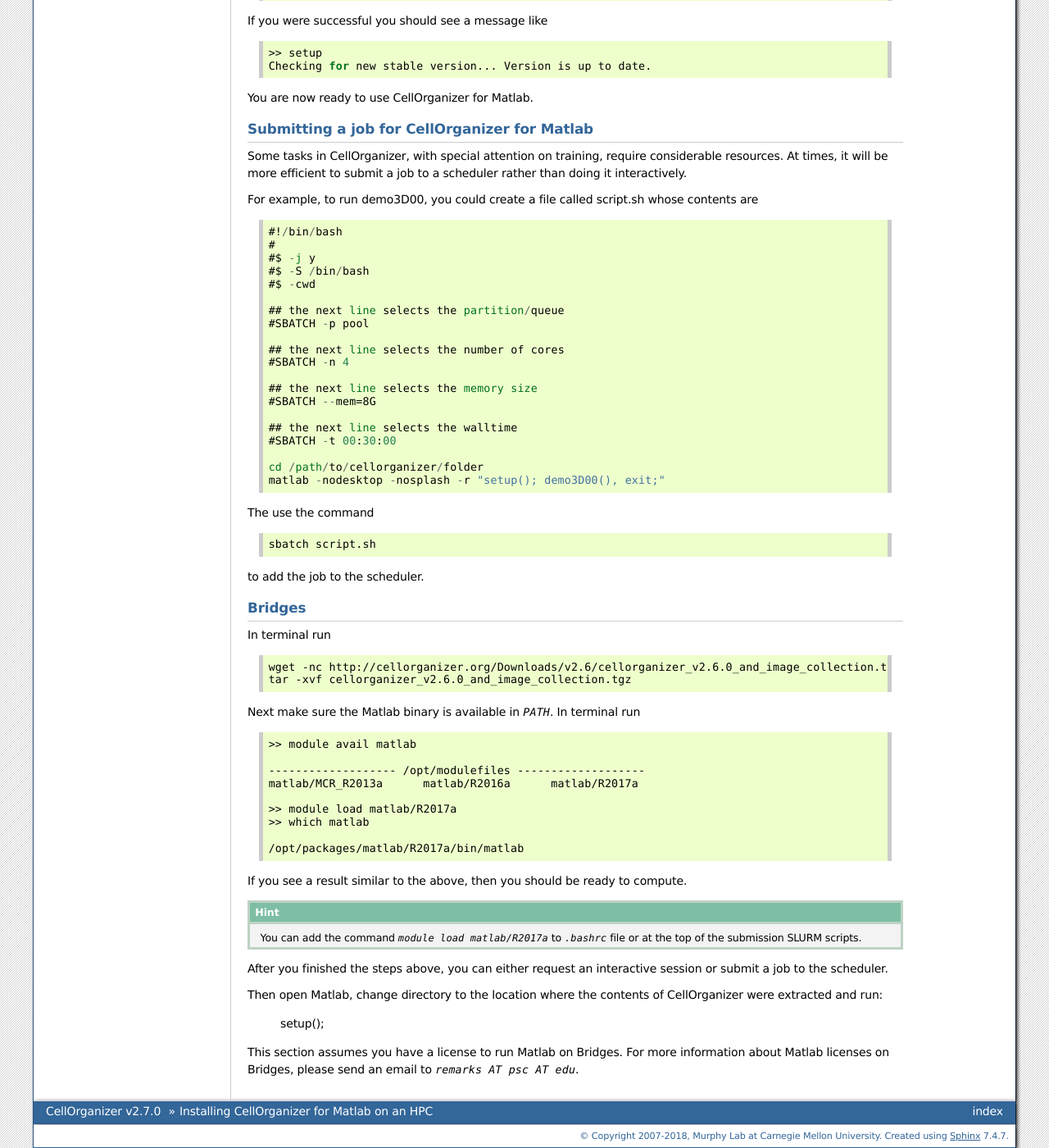
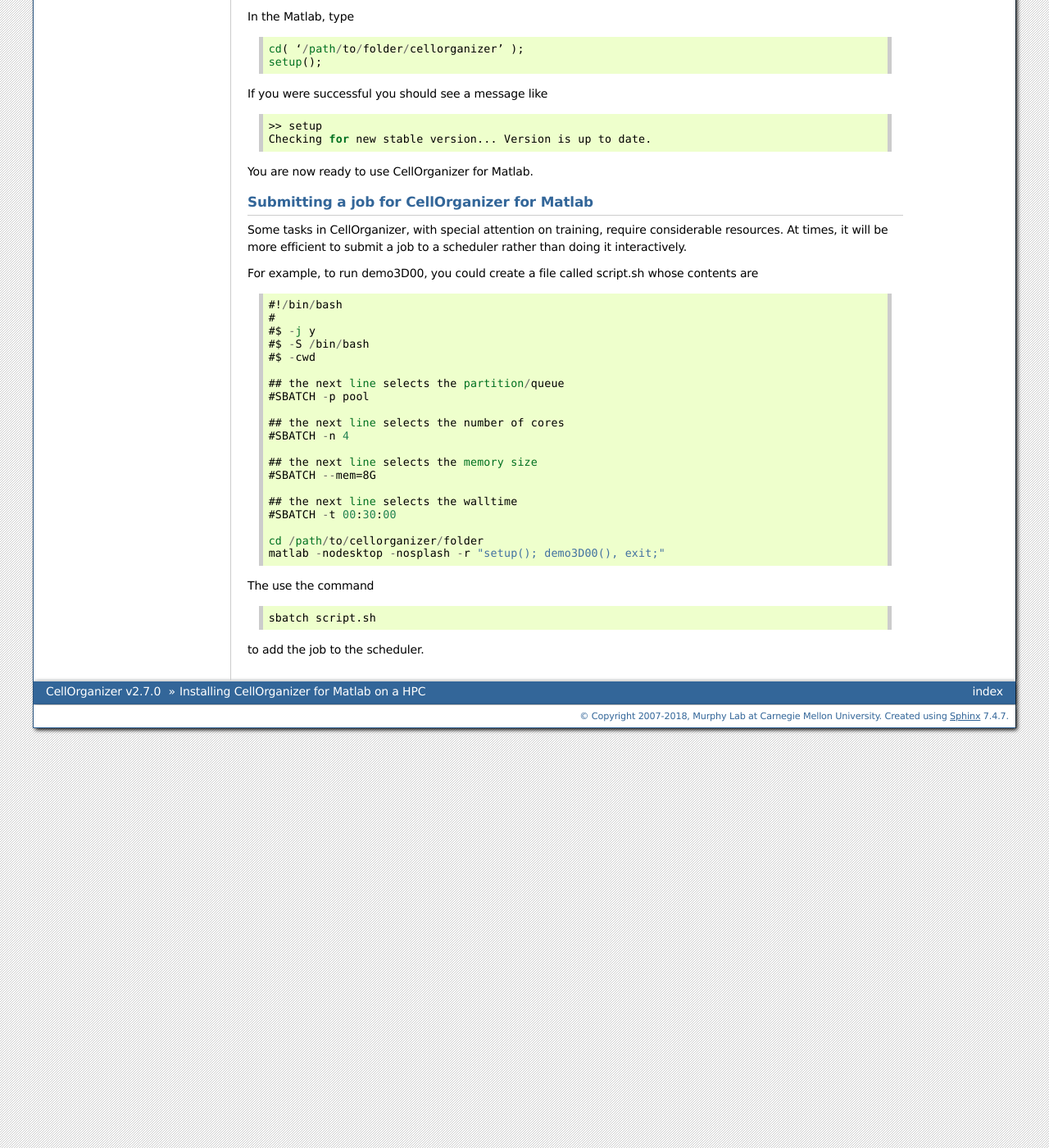
Before and after one commit to murphygroup/cellorganizer-documentation_old, a Sphinx documentation site: the page built from source/chapters/hpc/index.rst, in a window 1280 px wide and 1400 px high, scrolled down 1411 px. Shown: the whole window at 82% size. Built offline with Sphinx 7.4.7, drawn with Linux system fonts in a browser that asks for light colours; pages that are not in the unit, such as notebooks, are missing from menus; some of the changed text lies outside the part shown.

Commit message:
Updated HPC

```diff
--- a/source/chapters/hpc/index.rst
+++ b/source/chapters/hpc/index.rst
@@ -1,5 +1,5 @@
-Installing CellOrganizer for Matlab on an HPC
-*********************************************
+Installing CellOrganizer for Matlab on a HPC
+********************************************
 
 Requirements
 ------------
@@ -52,12 +52,20 @@
 The next instructions assume the HPC cluster you have access to uses `SLURM <https://slurm.schedmd.com/>`_ as its default scheduler.
 
 .. IMPORTANT::
-	Using CellOrganizer for Matlab on all possible schedulers is beyong the scope of this document, however feel free to contact us through the mailing list and we will do our best to help you.
+	Using CellOrganizer for Matlab on all possible popular schedulers is beyond the scope of this document, however feel free to contact us through the mailing list and we will do our best to help you.
 
 Using CellOrganizer for Matlab interactively
 ~~~~~~~~~~~~~~~~~~~~~~~~~~~~~~~~~~~~~~~~~~~~
 
-To start using CellOrganizer, start a Matlab session and change directory to the location of CellOrganizer and run setup.m.
+Use `srun <https://slurm.schedmd.com/srun.html>`_ or `salloc <https://slurm.schedmd.com/salloc.html>`_ to allocate resources to start Matlab.
+
+For example
+
+.. code-block:: bash
+
+	srun -p pool --mem=8Gb --pty /bin/bash
+
+Start a Matlab session and change directory to the location of CellOrganizer and run setup.m.
 
 In the Matlab, type
 
@@ -112,44 +120,3 @@
 	sbatch script.sh
 
 to add the job to the scheduler.
-
-
-Bridges
-~~~~~~~
-
-
-In terminal run
-
-.. code-block:: bash
-
-	wget -nc http://cellorganizer.org/Downloads/v2.6/cellorganizer_v2.6.0_and_image_collection.tgz
-	tar -xvf cellorganizer_v2.6.0_and_image_collection.tgz
-
-Next make sure the Matlab binary is available in `PATH`. In terminal run
-
-.. code-block:: bash
-
-	>> module avail matlab
-
-	------------------- /opt/modulefiles -------------------
-	matlab/MCR_R2013a      matlab/R2016a      matlab/R2017a
-
-	>> module load matlab/R2017a
-	>> which matlab
-
-	/opt/packages/matlab/R2017a/bin/matlab
-
-If you see a result similar to the above, then you should be ready to compute.
-
-.. HINT::
-   You can add the command `module load matlab/R2017a` to `.bashrc` file or at the top of the submission SLURM scripts.
-
-After you finished the steps above, you can either request an interactive session or submit a job to the scheduler.
-
-Then open Matlab, change directory to the location where the contents of CellOrganizer were extracted and run:
-
-	setup();
-
-
-
-This section assumes you have a license to run Matlab on Bridges. For more information about Matlab licenses on Bridges, please send an email to `remarks AT psc AT edu`.
```
